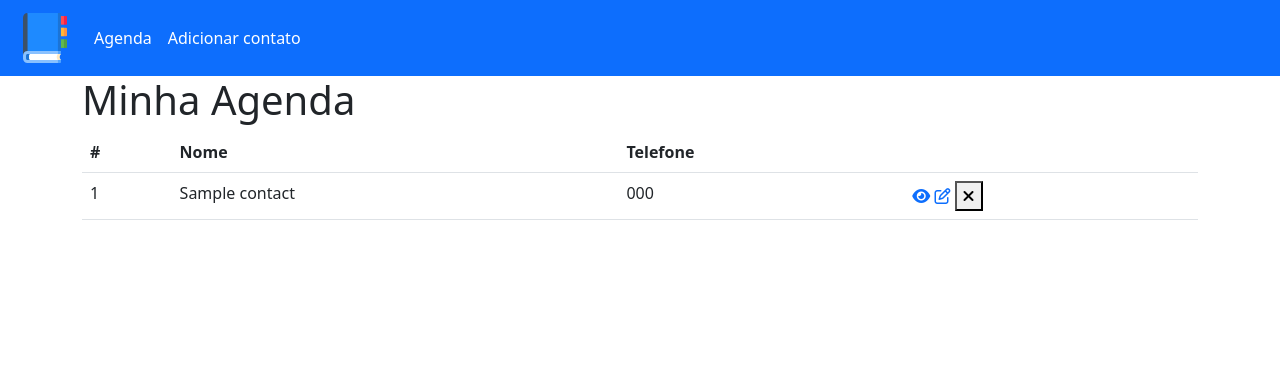
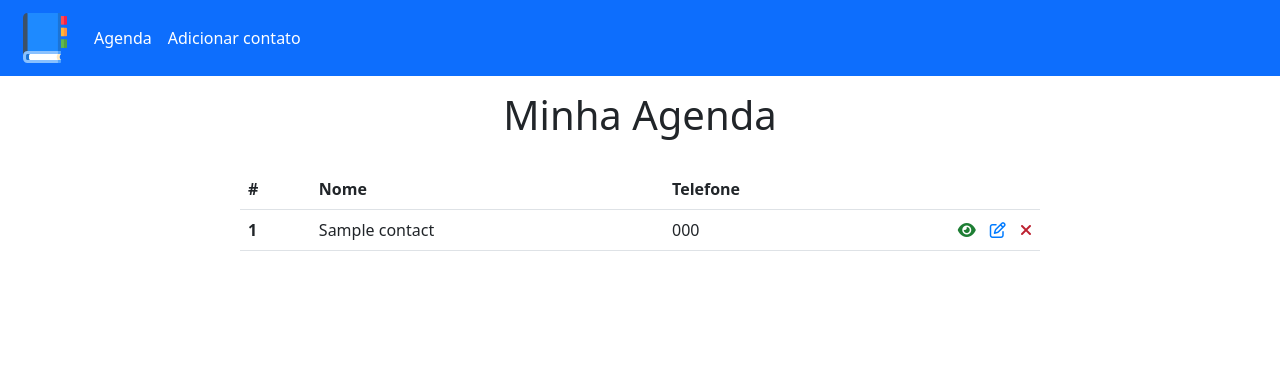
Before and after one commit to DiegoReso/Agenda-PHP-BootStrap-MySQL, a PHP site: page / in a window 1280 px wide. Shown: the top 376 px of the page. Run offline with PHP 8.4, Linux system fonts and the light colour scheme; tables that the repository leaves empty or names only in its code hold one stand-in row (values such as "Sample post").

Commit message:
create style home

```diff
--- a/config/url.php
+++ b/config/url.php
@@ -1,6 +1,6 @@
 <?php
 
-$BASE_URL = "http://".$_SERVER['SERVER_NAME'].dirname($_SERVER['REQUEST_URI'].'?'). '/';
+$BASE_URL = "http://".$_SERVER['SERVER_NAME'].dirname($_SERVER['REQUEST_URI'].'?').'/';
 
 
 
--- a/index.php
+++ b/index.php
@@ -22,13 +22,13 @@
     <tbody>
       <?php foreach($contacts as $contact): ?>
       <tr>
-        <td scope="row"><?= $contact['id']?></td>
+        <td scope="row" class="col-id"><?= $contact['id']?></td>
         <td scope="row"><?= $contact['name']?></td>
         <td scope="row"><?= $contact['phone']?></td>
         <td class="actions">
           <a href="#"><i class="fas fa-eye check-icon"></i></a>
           <a href="#"><i class="far fa-edit edit-icon"></i></a>
-          <button type="submit"><i class="fas fa-times delete-icon"></i></button>
+          <button type="submit" class="delete-btn"><i class="fas fa-times delete-icon"></i></button>
         </td>
       </tr>
       <?php endforeach; ?>
--- /dev/null
+++ b/styles/home.css
@@ -0,0 +1,65 @@
+#main-title{
+  text-align: center;
+  margin: 15px 0 30px;
+}
+
+
+#contacts-table{
+  max-width: 800px;
+  margin: 0 auto;
+}
+
+#contacts-table thead{
+  color: #FFF;
+  background-color: #007BFF;
+}
+
+#empty-list-text{
+  text-align: center;
+}
+
+#msg{
+  color: #155724;
+  background-color: #D4EDDa;
+  border: 1px solid #c3e6cb;
+  padding: 10px;
+  text-align: center;
+  max-width: 500px;
+  margin: 0 auto;
+  margin-top: 30px;
+}
+
+.col-id{
+  font-weight: bold;
+}
+
+.actions{
+  text-align: right;
+  width: 150px;
+
+}
+
+.action i{
+  font-size: 18px;
+  margin-right: 5px;
+}
+
+.check-icon{
+  color: #1e7e34  ;
+}
+
+.edit-icon{
+  color: #007bff;
+  margin-left: 10px;
+  margin-right: 10px;
+}
+
+.delete-icon{
+  color: #bd2130;
+}
+
+.delete-btn{
+  background-color: transparent;
+  border: none;
+  padding: 0;
+}
--- a/styles/style.css
+++ b/styles/style.css
@@ -1 +1,2 @@
 @import 'navbar.css';
+@import 'home.css';
--- a/templates/header.php
+++ b/templates/header.php
@@ -25,7 +25,7 @@ if(isset($_SESSION['msg'])){
   <link rel="stylesheet" href="https://cdnjs.cloudflare.com/ajax/libs/font-awesome/6.4.0/css/all.min.css"
     integrity="sha512-iecdLmaskl7CVkqkXNQ/ZH/XLlvWZOJyj7Yy7tcenmpD1ypASozpmT/E0iPtmFIB46ZmdtAc9eNBvH0H/ZpiBw=="
     crossorigin="anonymous" referrerpolicy="no-referrer" />
-  <link rel="stylesheet" href="<?=$BASE_URL?>/styles/style.css">
+  <link rel="stylesheet" href="<?=$BASE_URL?>styles/style.css">
 </head>
 
 <body>
```
